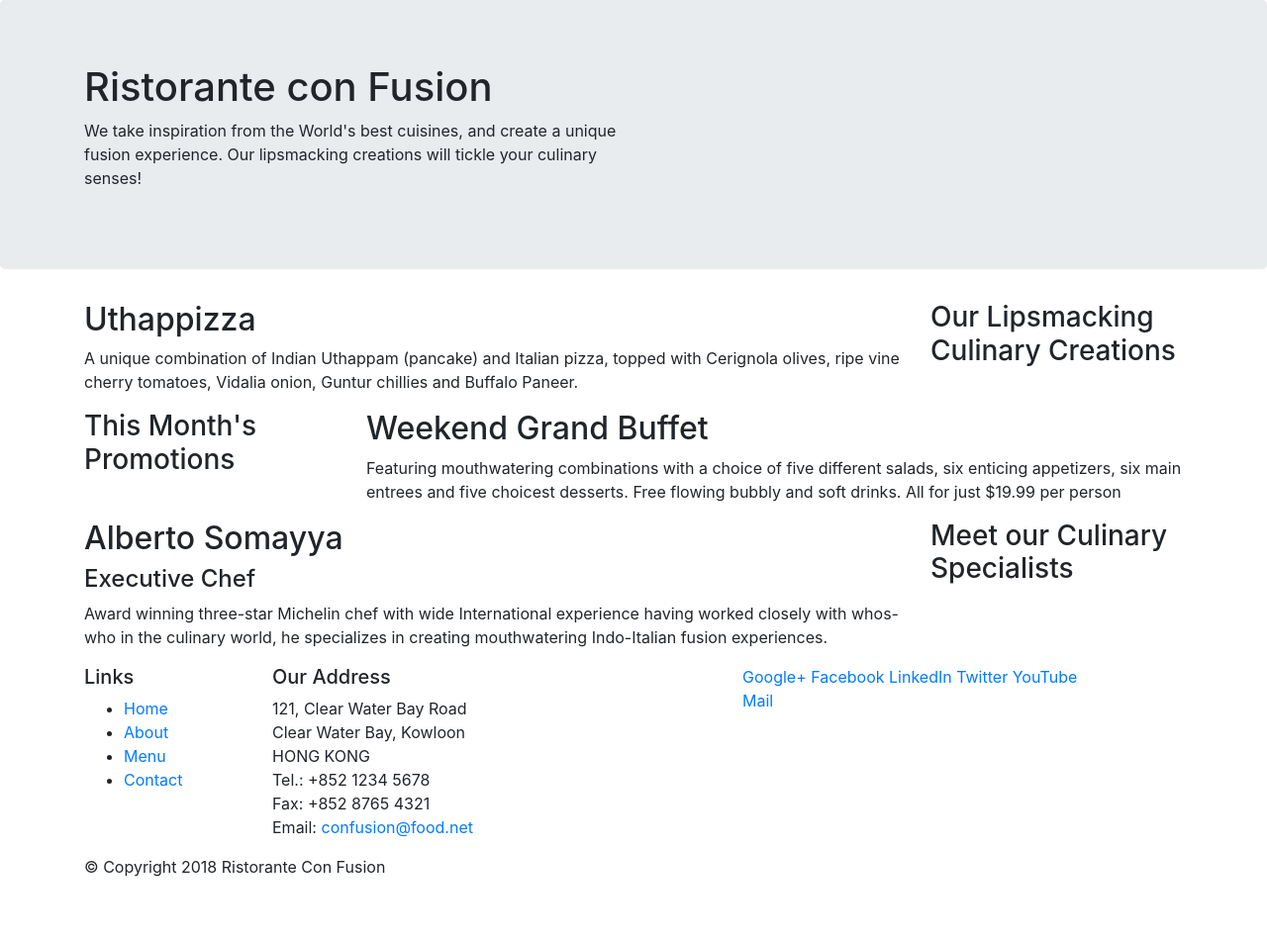
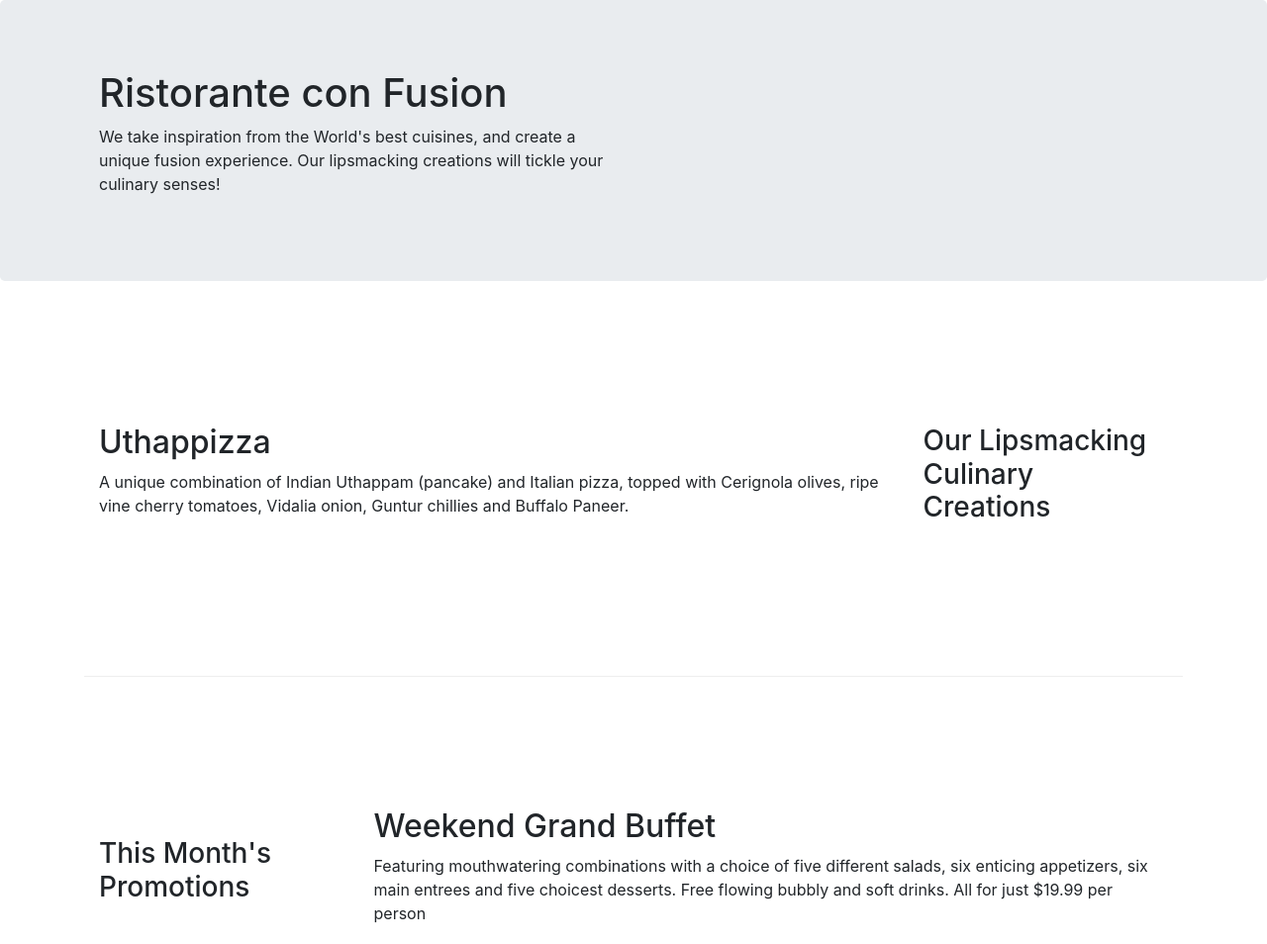
Before and after one commit to Pedro84skynet/Bootstrap-Coursera, a website: page index.html in a window 1280 px wide. Shown: the top 954 px of the page at 99% size. Before the commit the page ends 904 px from the top, so only its background shows below. Drawn offline with nearby package versions, Linux system fonts and the light colour scheme.

Commit message:
Bootstrap Grid - Part 2

```diff
--- /dev/null
+++ b/css/styles.css
@@ -0,0 +1,28 @@
+.row-header {
+    margin: 0px auto;
+    padding: 0px auto;
+}
+
+.row-content {
+    margin: 0px auto;
+    padding: 50px 0px 50px 0px;
+    border-bottom: 1px ridge;
+    min-height: 400px;
+}
+
+.footer {
+    background-color: #D1C4E9;
+    margin: 0px auto;
+    padding: 20px 0px 20px 0px;
+}
+
+.jumbotron {
+    padding: 70px 30px 70px 30px;
+    margin: 0px auto;
+}
+
+.address {
+    font-size: 80%;
+    margin: 0px;
+    color: #0F0F0F;
+}
--- a/index.html
+++ b/index.html
@@ -9,6 +9,7 @@
 
     <!-- Bootstrap CSS -->
     <link rel="stylesheet" href="node_modules/bootstrap/dist/css/bootstrap.min.css">
+    <link rel="stylesheet" href="css/styles.css">
     <title>Ristorante Con Fusion</title>
 </head>
 
@@ -16,7 +17,7 @@
 
     <header class="jumbotron">
         <div class="container">
-            <div class="row">
+            <div class="row row-header">
                 <div class="col-12 col-sm-6">
                     <h1>Ristorante con Fusion</h1>
                     <p>We take inspiration from the World's best cuisines, and create a unique fusion experience. Our lipsmacking creations will tickle your culinary senses!</p>
@@ -28,7 +29,7 @@
     </header>
 
     <div class="container">
-        <div class="row">
+        <div class="row row-content align-items-center">
             <div class="col-12 col-sm-4 order-sm-last col-md-3">
                 <h3>Our Lipsmacking Culinary Creations</h3>
             </div>
@@ -39,7 +40,7 @@
         </div>
 
 
-        <div class="row">
+        <div class="row row-content align-items-center">
             <div class="col-12 col-sm-4 col-md-3">
                 <h3>This Month's Promotions</h3>
             </div>
@@ -49,7 +50,7 @@
             </div>
         </div>
 
-        <div class="row">
+        <div class="row row-content align-items-center">
             <div class="col-12 col-sm-4 order-sm-last col-md-3">
                 <h3>Meet our Culinary Specialists</h3>
             </div>
@@ -61,12 +62,12 @@
         </div>
     </div>
 
-    <footer>
+    <footer class="footer">
         <div class="container">
             <div class="row">
                 <div class="col-4 col-sm-2">
                     <h5>Links</h5>
-                    <ul>
+                    <ul class="list-unstyled">
                         <li><a href="#">Home</a></li>
                         <li><a href="#">About</a></li>
                         <li><a href="#">Menu</a></li>
@@ -84,8 +85,8 @@
 		              Email: <a href="mailto:confusion@food.net">confusion@food.net</a>
 		           </address>
                 </div>
-                <div class="col-12 col-sm-4">
-                    <div>
+                <div class="col-12 col-sm-4 align-self-center">
+                    <div class="text-center">
                         <a href="http://google.com/+">Google+</a>
                         <a href="http://www.facebook.com/profile.php?id=">Facebook</a>
                         <a href="http://www.linkedin.com/in/">LinkedIn</a>
@@ -95,7 +96,7 @@
                     </div>
                 </div>
            </div>
-           <div class="row">
+           <div class="row justify-content-center">
                 <div class="col-auto">
                     <p>© Copyright 2018 Ristorante Con Fusion</p>
                 </div>
```
